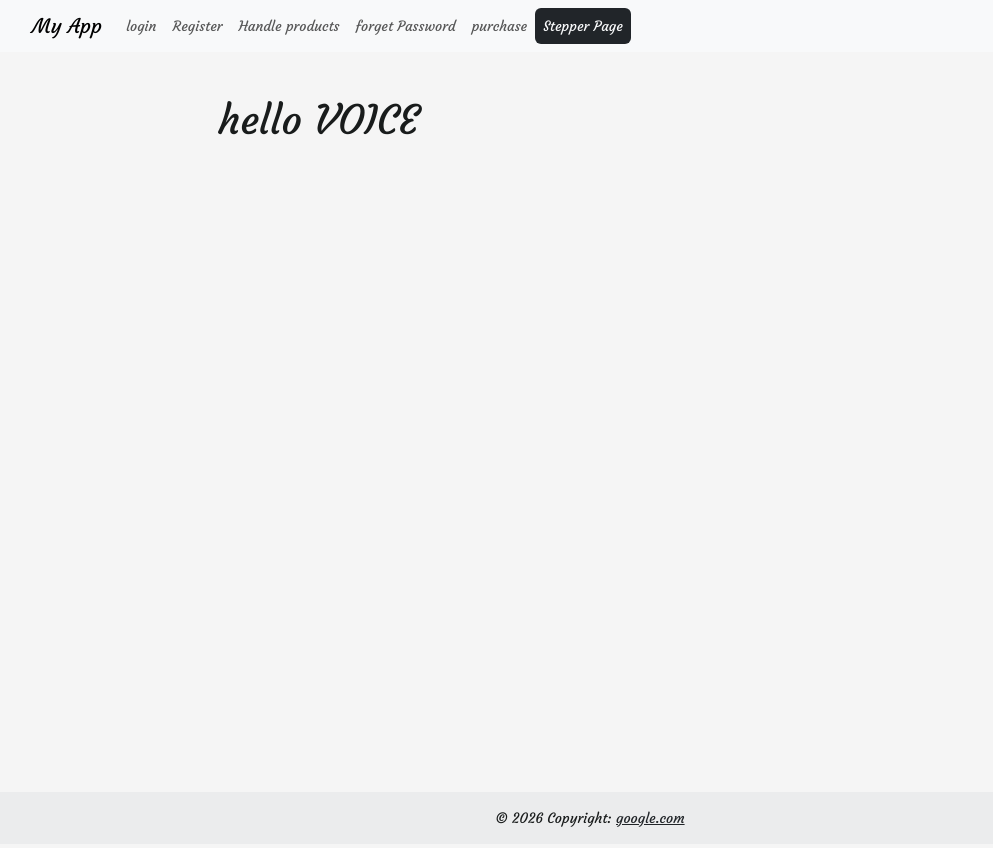
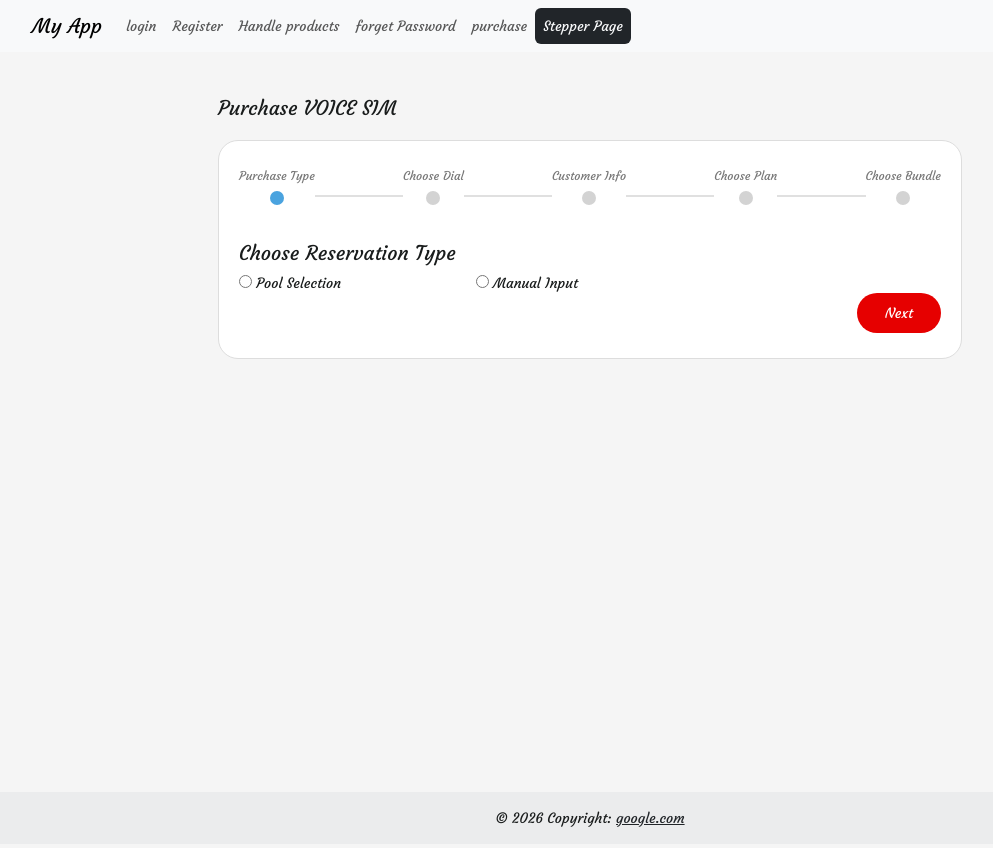
Before and after one commit to hebataha/my-angular-app, an Angular app: page /productStepper in a window 1280 px wide. Shown: the whole page, without its empty margins (50-1043 px from the left). Built offline with nearby package versions, Linux system fonts and the light colour scheme.

Commit message:
enhancement  UI

```diff
--- a/src/app/product-type-stepper/product-type-stepper/product-type-stepper.html
+++ b/src/app/product-type-stepper/product-type-stepper/product-type-stepper.html
@@ -1,21 +1,64 @@
 <!-- <h1>{{stepNum }}</h1> -->
-
 @if(stepNum === ProductType.ADSL){
-  <h1>hello ADSL</h1>
-
+<h1>hello ADSL</h1>
 }
 
 @if(stepNum === ProductType.DATA){
-  <h1>hello DATA</h1>
-
+<h1>hello DATA</h1>
 }
 
 @if(stepNum === ProductType.LANDLINE){
-  <h1>hello LANDLINE</h1>
-
+<h1>hello LANDLINE</h1>
 }
 
 @if(stepNum === ProductType.VOICE){
-  <h1>hello VOICE</h1>
-
+<h5> Purchase VOICE SIM</h5>
 }
+<div class="stepper">
+    <div class="stepper__wrapper">
+        <div class="step" [class.active]="stepNum >= 1">
+            <div class="circle"></div>
+            <span>Purchase Type</span>
+        </div>
+        <div class="line"></div>
+        <div class="step" [class.active]="stepNum >= 2">
+            <div class="circle"></div>
+            <span>Choose Dial</span>
+        </div>
+        <div class="line"></div>
+        <div class="step" [class.active]="stepNum >= 3">
+            <div class="circle"></div>
+            <span>Customer Info</span>
+        </div>
+        <div class="line"></div>
+        <div class="step" [class.active]="stepNum >= 4">
+            <div class="circle"></div>
+            <span>Choose Plan</span>
+        </div>
+        <div class="line"></div>
+        <div class="step" [class.active]="stepNum >= 5">
+            <div class="circle"></div>
+            <span>Choose Bundle</span>
+        </div>
+    </div>
+    <div class="stepper__data">
+        <h5>Choose Reservation Type</h5>
+        <div class="row">
+            <div class="col-12 col-lg-6">
+                <div class="d-flex justify-content-between">
+                    <label>
+                        <input type="radio" name="reservationType" value="pool">
+                        Pool Selection
+                    </label>
+                    <label>
+                        <input type="radio" name="reservationType" value="manual">
+                        Manual Input
+                    </label>
+                </div>
+            </div>
+        </div>
+    </div>
+    <div class="stepper__footer d-flex flex-row-reverse">
+        <button class="proceed-btn"> Next</button>
+    </div>
+</div>
--- a/src/app/product-type-stepper/product-type-stepper/product-type-stepper.scss
+++ b/src/app/product-type-stepper/product-type-stepper/product-type-stepper.scss
@@ -0,0 +1,53 @@
+.stepper {
+
+  background-color: #fff;
+  border: 1px solid #ddd;
+  border-radius: 20px;
+  padding: 25px 20px;
+  margin-top: 20px;
+
+  &__wrapper {
+    display: flex;
+    align-items: center;
+    margin-bottom: 30px;
+
+  }
+
+  .step {
+    display: flex;
+    flex-direction: column;
+    align-items: center;
+    position: relative;
+    text-align: center;
+    flex-direction: column-reverse;
+    gap:5px
+
+  }
+
+  .circle {
+    width: 14px;
+    height: 14px;
+    border-radius: 50%;
+    border:1px solid dashed;
+    background: #d3d3d3;
+    margin-bottom: 6px;
+  }
+
+  .step.active .circle {
+    background: #4aa3df;
+  }
+
+  .line {
+    flex: 1;
+    height: 2px;
+    background: #e0e0e0;
+ margin: 0;
+    top: 7px;
+    position: relative;
+  }
+
+  span {
+    font-size: 12px;
+    color: #777;
+  }
+}
--- a/src/app/product-type-stepper/product-type-stepper/product-type-stepper.ts
+++ b/src/app/product-type-stepper/product-type-stepper/product-type-stepper.ts
@@ -16,5 +16,4 @@ export class ProductTypeStepper {
     this._servicePopup.popupNumber.subscribe((val) => this.stepNum = val)
   }
 
-
 }
--- a/src/app/shared/popup/product-popup/product-popup.scss
+++ b/src/app/shared/popup/product-popup/product-popup.scss
@@ -68,14 +68,6 @@
   margin-top:25px;
 }
 
-.proceed-btn{
-  background:#e60000;
-  color:white;
-  border:none;
-  padding:10px 28px;
-  border-radius:25px;
-  font-weight:500;
-}
 
 .modal-header{
   border-bottom:none;
--- a/src/styles.scss
+++ b/src/styles.scss
@@ -61,3 +61,17 @@ hr{
   color: #ddd;
   opacity: 1;
 }
+
+.proceed-btn{
+  background:#e60000;
+  color:white;
+  border:none;
+  padding:10px 28px;
+  border-radius:25px;
+  font-weight:500;
+  transition: all .3s ease-in-out;
+  &:hover{
+      background:#e60000c0;
+
+  }
+}
```
